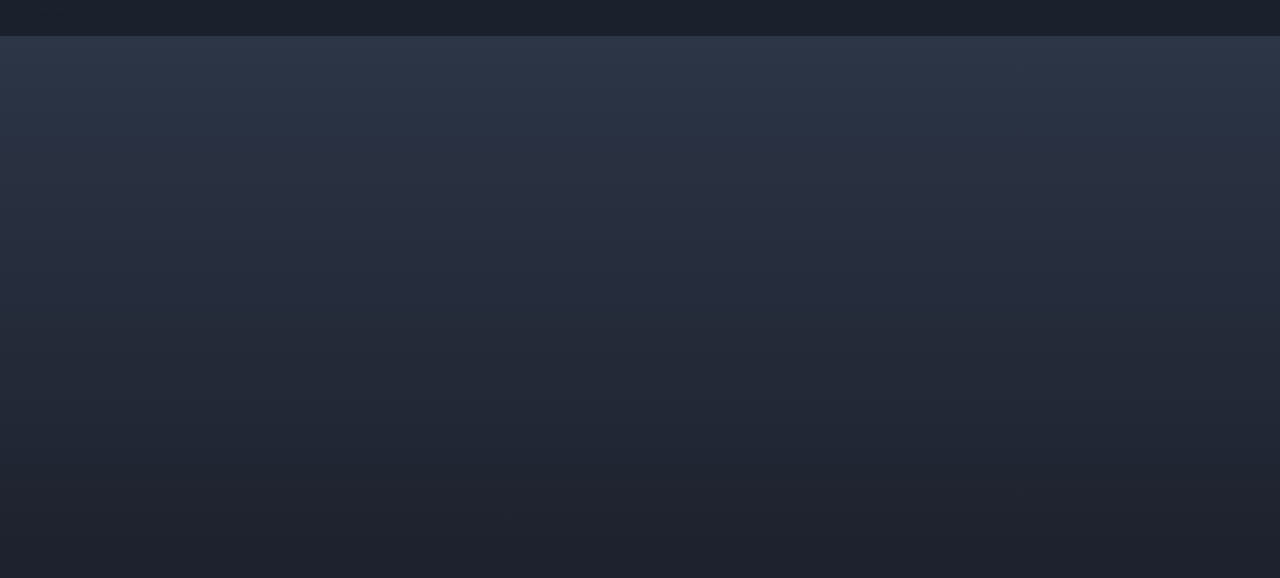
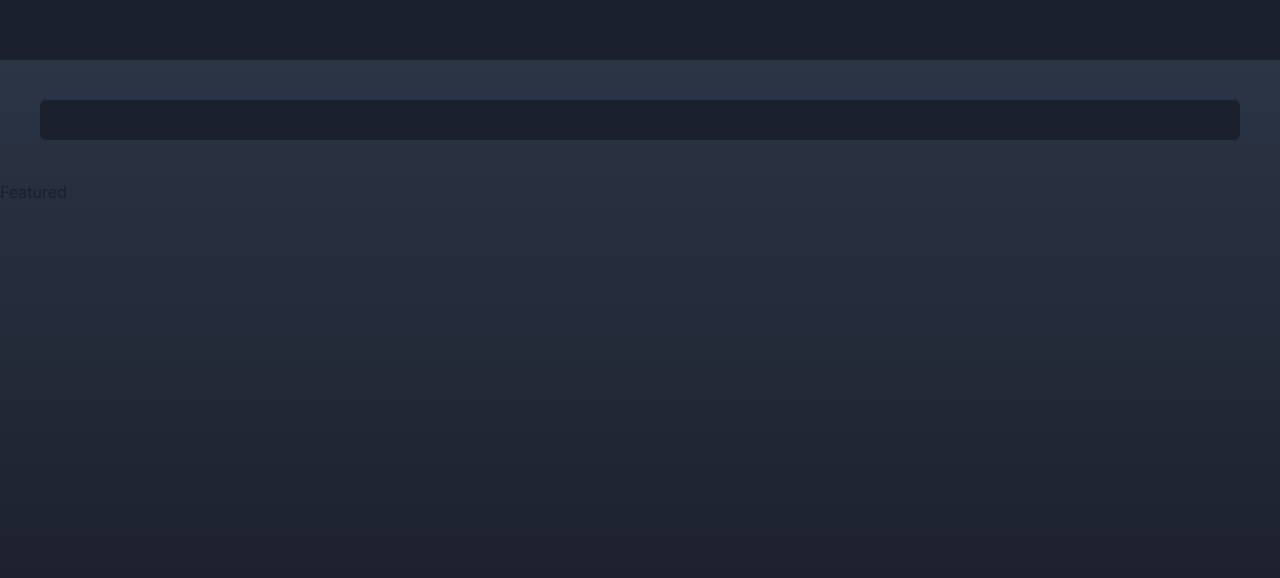
Before and after one commit to Jack-LP/Game-Grid, a Next.js app: page / in a window 1280 px wide. Shown: the top 578 px of the page. Built offline with nearby package versions, Linux system fonts and the light colour scheme.

Commit message:
Created layout

```diff
--- /dev/null
+++ b/components/Featured.js
@@ -0,0 +1,7 @@
+import React from 'react';
+
+const Featured = () => {
+  return <div>Featured</div>;
+};
+
+export default Featured;
--- a/components/Navbar.js
+++ b/components/Navbar.js
@@ -1,11 +1,20 @@
 import React from 'react';
-import { Box, Text } from '@chakra-ui/react';
+import { Box, Text, Container } from '@chakra-ui/react';
 
 const Navbar = () => {
   return (
     <Box bg='gray.800'>
-      <Text fontSize='2xl'>Game Grid</Text>
-      <div></div>
+      <Container
+        display='flex'
+        alignItems='center'
+        justifyContent='space-between'
+        maxW='1200px'
+        p='3'
+      >
+        <Text fontSize='2xl'>Game Grid</Text>
+        <Text fontSize='xl'>Browse</Text>
+        <Text fontSize='xl'>Search</Text>
+      </Container>
     </Box>
   );
 };
--- /dev/null
+++ b/components/Refine.js
@@ -0,0 +1,21 @@
+import React from 'react';
+import { Text, Container } from '@chakra-ui/react';
+
+const Refine = () => {
+  return (
+    <Container
+      maxW='1200px'
+      bg='gray.800'
+      rounded='md'
+      display='flex'
+      justifyContent='space-around'
+      p='2'
+    >
+      <Text>Platform</Text>
+      <Text>Category</Text>
+      <Text>Coming Soon</Text>
+    </Container>
+  );
+};
+
+export default Refine;
--- a/pages/index.js
+++ b/pages/index.js
@@ -1,6 +1,8 @@
 import Head from 'next/head';
-import { Box } from '@chakra-ui/react';
+import { Box, Flex } from '@chakra-ui/react';
 import Navbar from '../components/Navbar';
+import Refine from '../components/Refine';
+import Featured from '../components/Featured';
 
 export default function Home() {
   return (
@@ -8,7 +10,11 @@ export default function Home() {
       <Head>
         <title>GameGrid</title>
       </Head>
-      <Navbar />
+      <Flex direction='column' gap='10'>
+        <Navbar />
+        <Refine />
+        <Featured />
+      </Flex>
     </Box>
   );
 }
```
